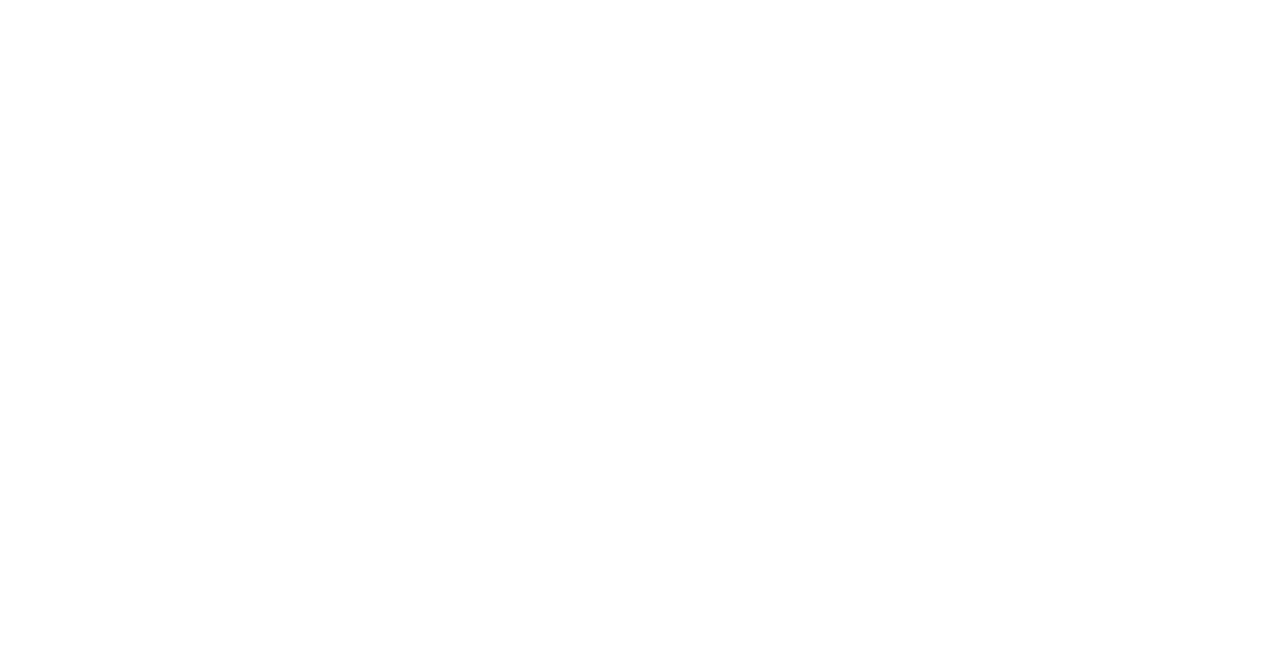
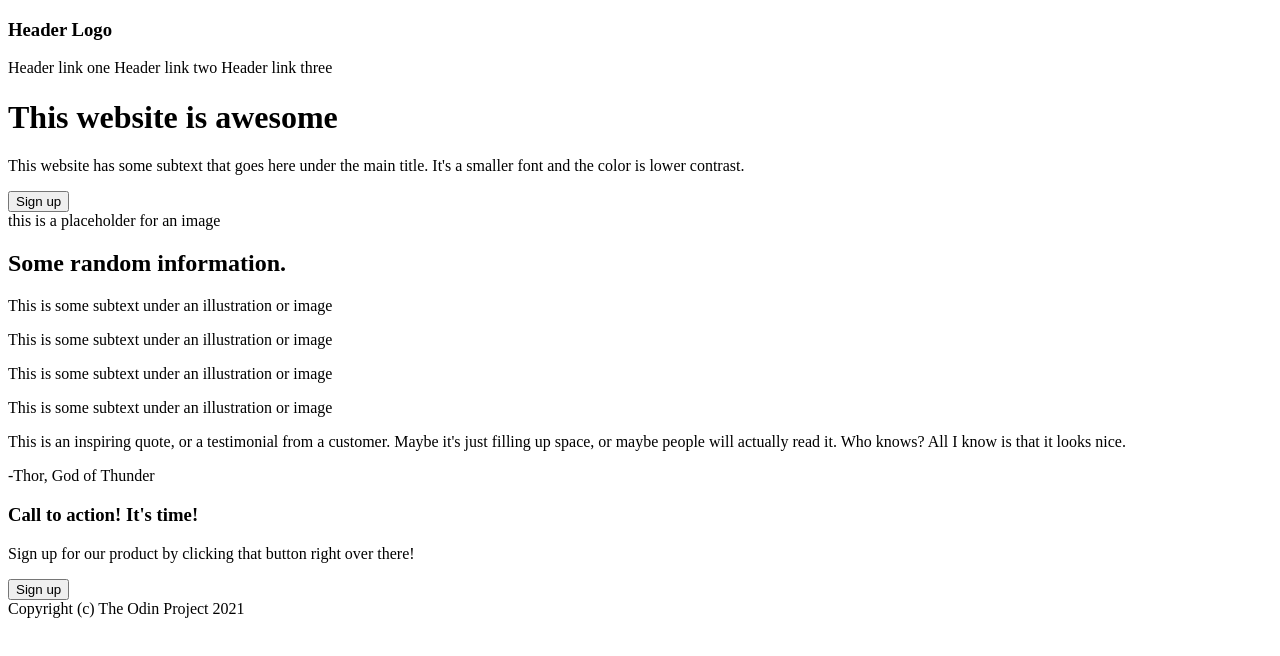
Before and after one commit to alexander-fraser/learn-webdev-theodinproject, a plain HTML site: page 22-project-landing-page/index.html in a window 1280 px wide. Drawn offline with Linux system fonts and the light colour scheme.

Commit message:
Add landing page content to html file

```diff
--- a/22-project-landing-page/index.html
+++ b/22-project-landing-page/index.html
@@ -3,9 +3,66 @@
 <head>
     <meta charset="UTF-8">
     <meta name="viewport" content="width=device-width, initial-scale=1.0">
-    <title>Document</title>
+    <title>Landing Page</title>
 </head>
 <body>
+    <div class="header">
+        <div class="left">
+            <h3>Header Logo</h3>
+        </div>
+        <div class="right">
+            <a>Header link one</a>
+            <a>Header link two</a>
+            <a>Header link three</a>
+        </div>
+    </div>
 
+    <div class="hero">
+        <div class="heroleft">
+            <h1>This website is awesome</h1>
+            <p>This website has some subtext that goes here under the main title. It's a smaller font and the color is lower contrast.</p>
+            <button>Sign up</button>
+        </div>
+        <div class="heroright">
+            <div class="placeholder">this is a placeholder for an image</div>
+        </div>
+    </div>
+
+    <div class="information">
+        <h2>Some random information.</h2>
+        <div class="cards">
+            <div class="card">
+                <div class="square"></div>
+                <p>This is some subtext under an illustration or image</p>
+            </div>
+            <div class="card">
+                <div class="square"></div>
+                <p>This is some subtext under an illustration or image</p>
+            </div>
+            <div class="card">
+                <div class="square"></div>
+                <p>This is some subtext under an illustration or image</p>
+            </div>
+            <div class="card">
+                <div class="square"></div>
+                <p>This is some subtext under an illustration or image</p>
+            </div>
+        </div>
+    </div>
+
+    <div class="quote">
+        <p>This is an inspiring quote, or a testimonial from a customer. Maybe it's just filling up space, or maybe people will actually read it. Who knows? All I know is that it looks nice.</p>
+        <p class="attribution">-Thor, God of Thunder</p>
+    </div>
+
+    <div class="action">
+        <h3>Call to action! It's time!</h3>
+        <p>Sign up for our product by clicking that button right over there!</p>
+        <button>Sign up</button>
+    </div>
+
+    <div class="footer">
+        Copyright (c) The Odin Project 2021
+    </div>
 </body>
 </html>
```
